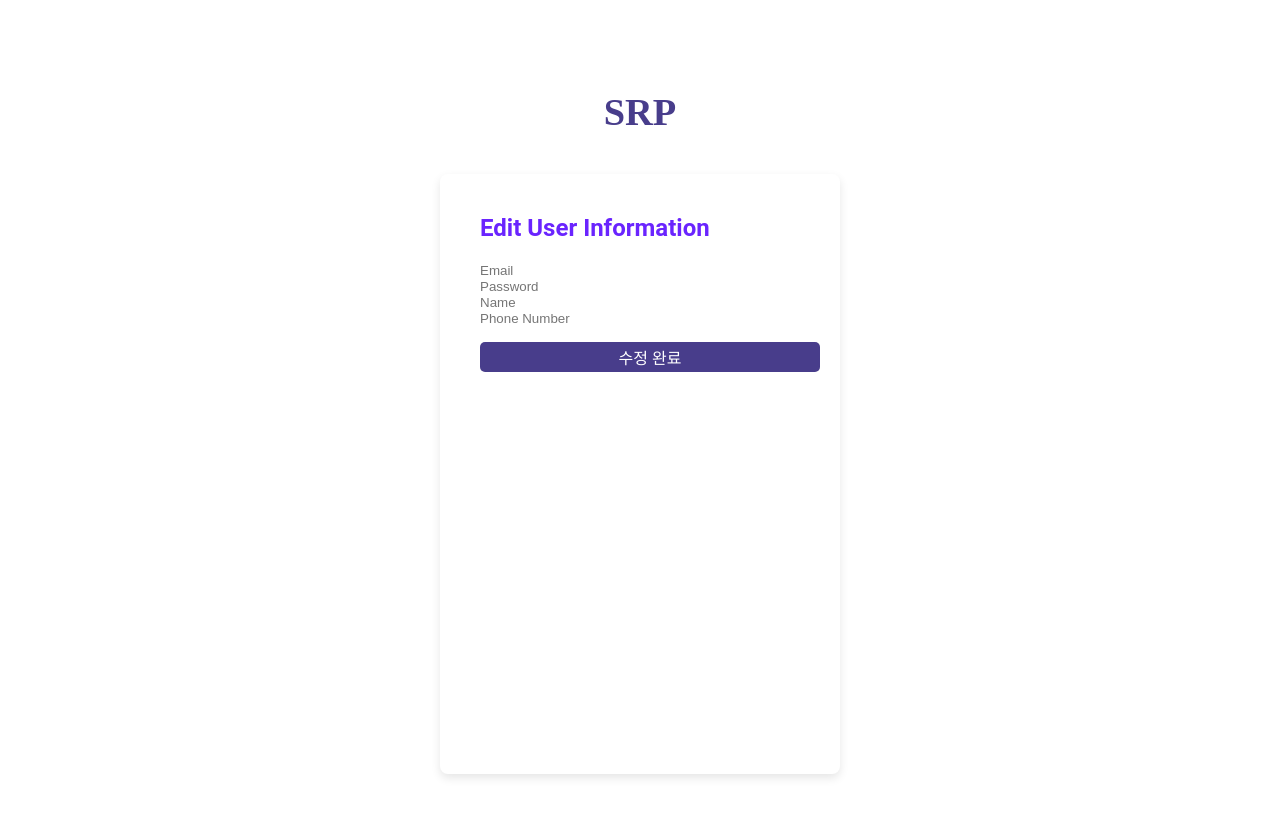
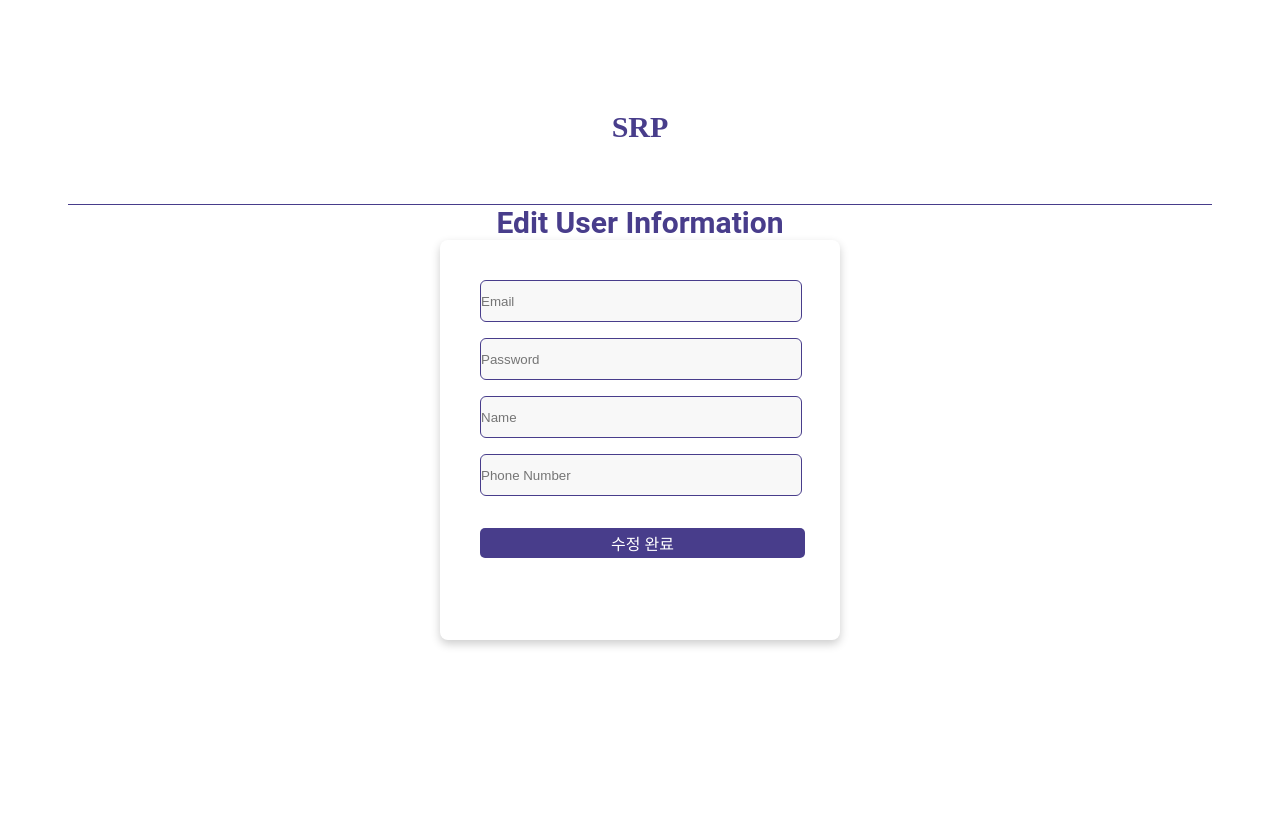
Before and after one commit to jeongui31/Space-Rental-Platform, a Django app: page /home/edit_user_info/ in a window 1280 px wide. After the commit the page ends 647 px from the top, so only its background shows below. Run offline with Django 5.2, Linux system fonts and the light colour scheme; the visitor is signed in with stand-in values (Sample User, id 1); parts of the project's set-up code (start-up, migrations or seed data) failed here and were passed over.

Commit message:
유저 정보 수정 페이지 디자인 추가

```diff
--- a/back/space_rental/home/templates/edit_user_info.html
+++ b/back/space_rental/home/templates/edit_user_info.html
@@ -6,6 +6,35 @@
     <title>Space-Rental-Platform</title>
     <link rel="stylesheet" href="assets/css/login_page.css" />
     <style>
+       body {
+        display: flex;
+        flex-direction: column;
+        justify-content: center;
+        align-items: center;
+      }
+      h1 {
+        color: darkslateblue;
+        font-size: 30px;
+        padding: 20px;
+        display: flex;
+        justify-content: center;
+        align-items: center;
+      }
+      hr {
+        width: 97%;
+        height: 1px;
+        background-color: darkslateblue;
+      }
+      h2 {
+        color: darkslateblue;
+        font-size: 30px;
+        display: block;
+        width: 600px;
+        text-align: center;
+        justify-content: center;
+        align-items: center;
+      }
+
       .toggle-switch {
         margin: 20px;
         display: flex;
@@ -70,7 +99,7 @@
         color: white;
         border: none;
         background-color: darkslateblue;
-        width: 340px;
+        width: 325px;
         height: 30px;
         display: flex;
         justify-content: center;
@@ -83,15 +112,46 @@
       .register-btn:hover {
         background-color: slateblue;
       }
+
+      .body-wrapper{
+        font-size: 14px;
+        font-family: 'Roboto', sans-serif;
+        display: flex;
+        flex-direction: column;
+        justify-content: center;
+        align-items: center;
+        margin: 0;
+      }
+
+      .login-wrapper{
+        width: 400px;
+        height: 400px;
+        padding: 40px;
+        justify-content: center;
+        box-sizing: border-box;
+        box-shadow: 0 4px 10px rgba(0,0,0,0.2);
+        border-radius: 8px;
+      }
+
+      #edit-form > input{
+        width: 100%;
+        height: 40px;
+        margin-bottom: 16px;
+        border: 1px solid darkslateblue;
+        border-radius: 6px;
+        background-color: #f8f8f8;
+      }
+
     </style>
   </head>
   <body>
     <header>
       <h1>SRP</h1>
     </header>
+    <hr />
     <div class="body-wrapper">
+      <h2>Edit User Information</h2>
       <div class="login-wrapper">
-        <h2>Edit User Information</h2>
         <form method="post" action="{% url 'edit_user_info' %}" id="edit-form">
           {% csrf_token %}
           <input
```
